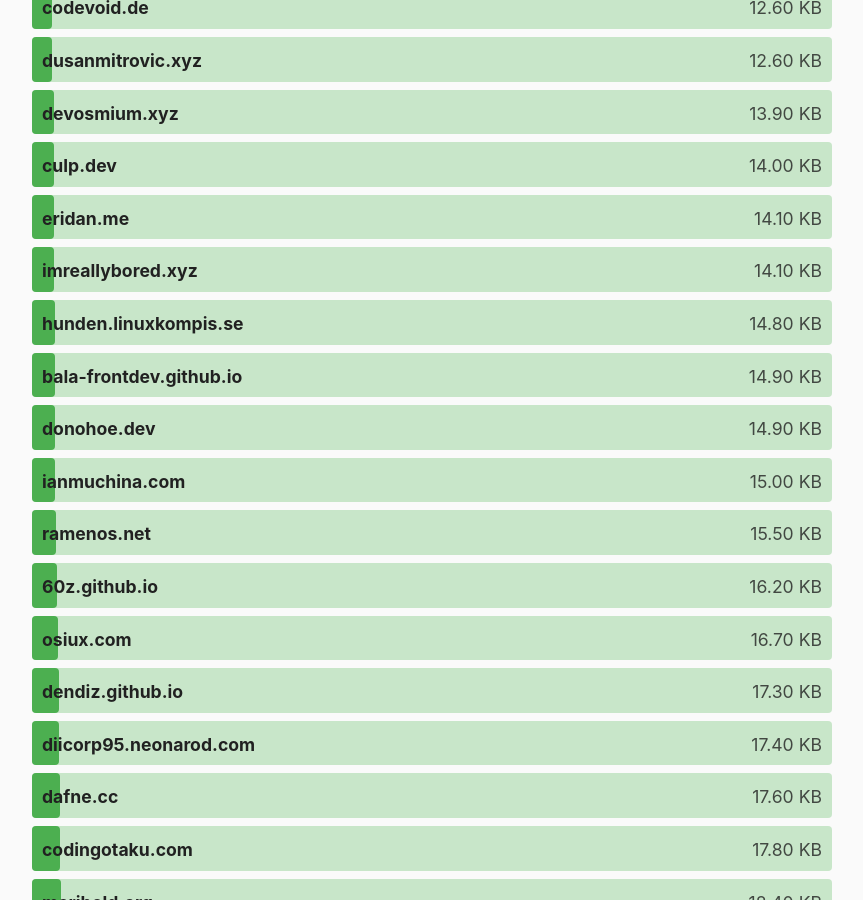
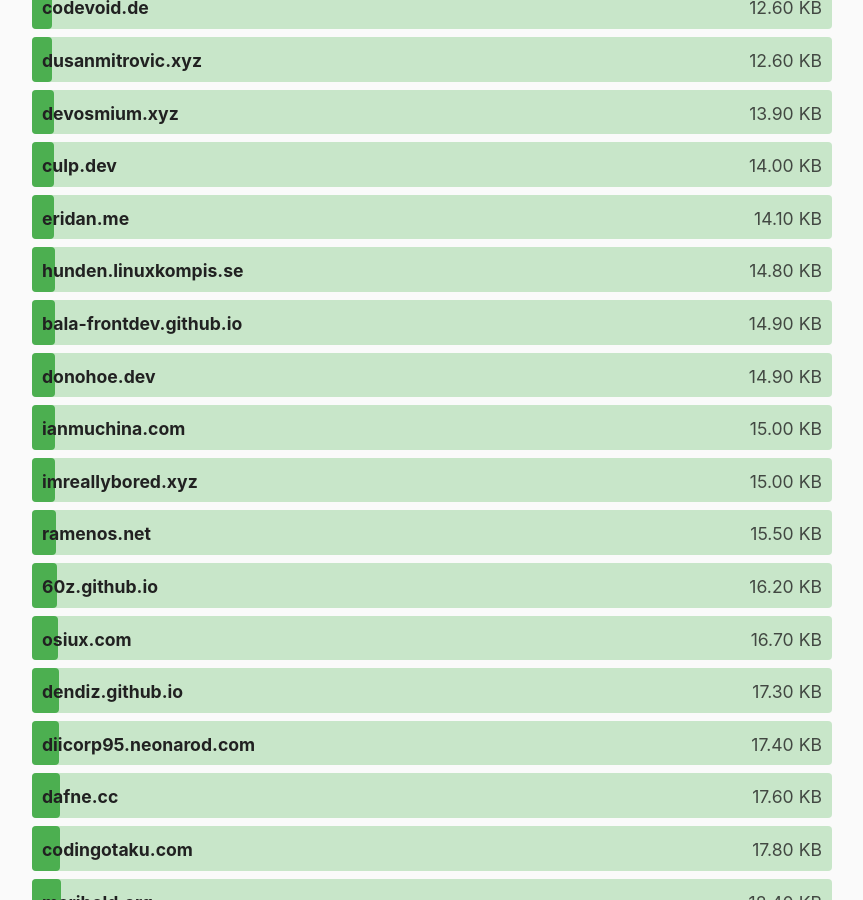
Before and after one commit to kevquirk/512kb.club, a Jekyll site: the page built from index.md, in a window 1280 px wide and 900 px high, scrolled down 4323 px. Shown: the whole window, without its empty margins (208-1071 px from the left). Built offline with Jekyll 4.4.1, drawn with Linux system fonts in a browser that asks for light colours.

Commit message:
Update inreallybired xyz website size

```diff
--- a/_data/sites.yml
+++ b/_data/sites.yml
@@ -1615,8 +1615,8 @@
 
 - domain: imreallybored.xyz
   url: http://imreallybored.xyz/
-  size: 14.1
-  last_checked: 2021-11-03
+  size: 15.0
+  last_checked: 2021-11-25
 
 - domain: roly.neocities.org
   url: https://roly.neocities.org/
```
